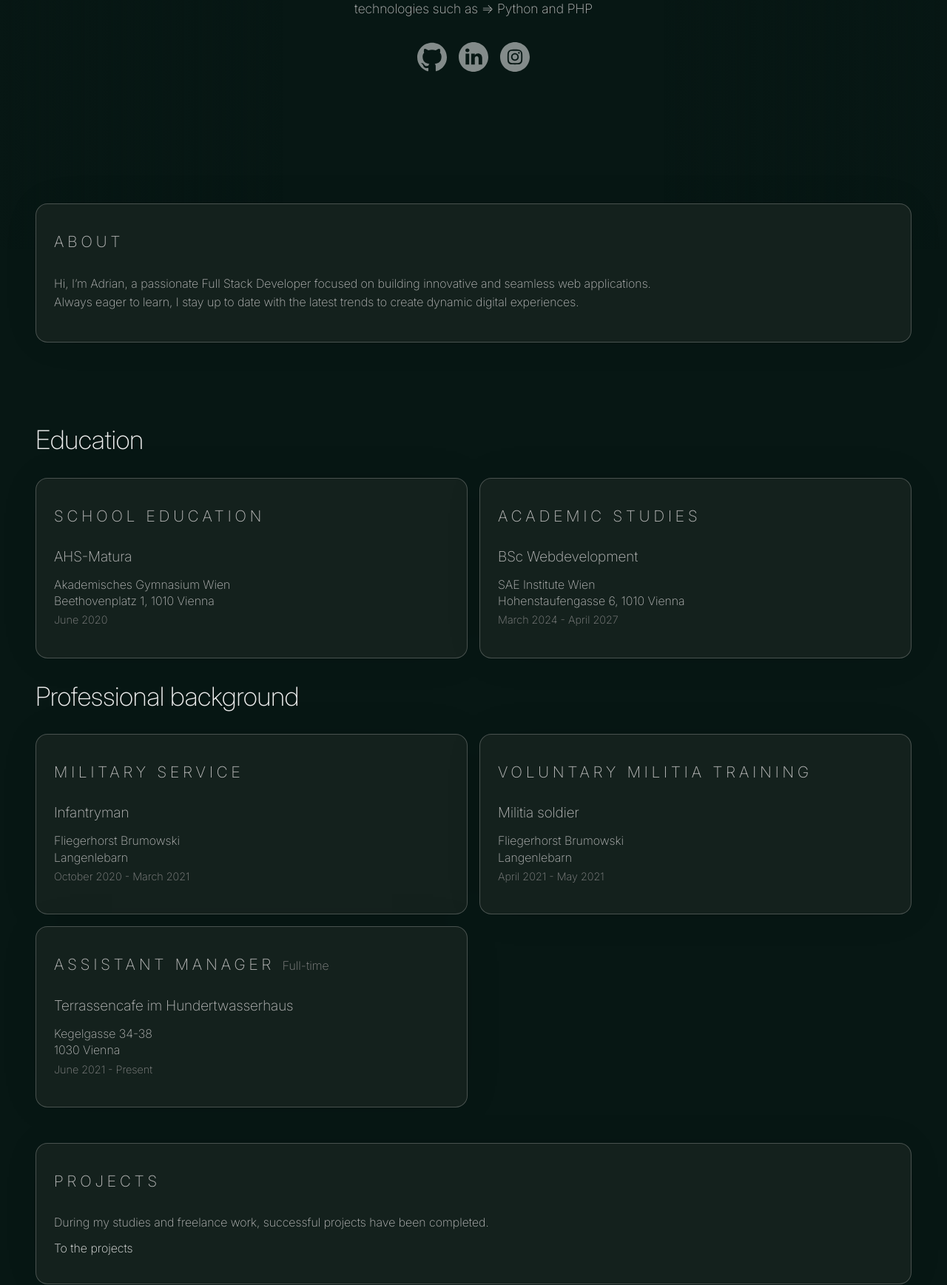
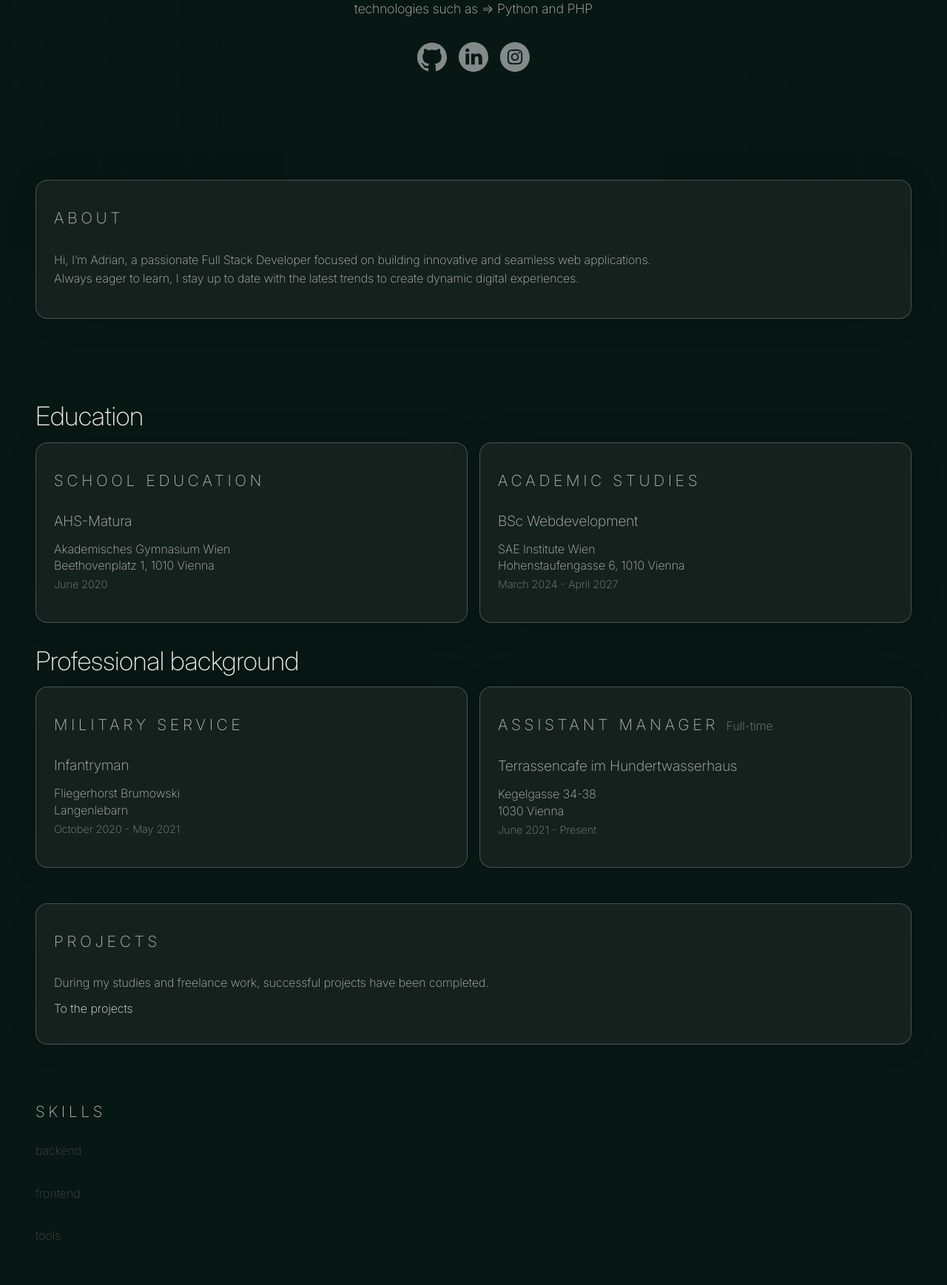
Before and after one commit to berisha-ad/portfolio_py, a Django app: page / in a window 1280 px wide. Shown: the part 463-2200 px from the top of the page at 74% size. Run offline with Django 5.2, Linux system fonts and the light colour scheme; data that the repository does not hold is empty; some libraries are stand-ins or nearby versions.

Commit message:
added some styles

```diff
--- a/portfolio_app/static/CSS/global.css
+++ b/portfolio_app/static/CSS/global.css
@@ -53,7 +53,7 @@ body {
     flex-direction: column;
     align-items: center;
     justify-content: center;
-    background-color: #14211d;
+    background: linear-gradient(to right bottom, #14211d , #0f1815);
     z-index: 1000;
 }
 
@@ -238,7 +238,7 @@ a {
 }
 
 .about-section {
-    padding-block: 8rem 2rem;
+    padding-block: 6rem 2rem;
 }
 
 /* ---------------------------------------------------
@@ -303,6 +303,10 @@ a {
     grid-template-columns: repeat(2, minmax(0, 1fr));
     gap: 1rem;
     margin-bottom: 2rem;
+}
+
+.cv-section-home h2 {
+    margin-bottom: 1rem;
 }
 
 .cv-card {
@@ -591,6 +595,15 @@ footer .logo {
 
     .cv-grid {
         grid-template-columns: repeat(1, minmax(0, 1fr));
+        gap: 1.7rem;
+    }
+
+    .m-t-2 {
+        margin-top: 4rem;
+    }
+
+    .cv-section-home h2 {
+        font-size: 1.8rem;
     }
 
     /* Skills Section */
--- a/portfolio_app/static/JS/cursor.js
+++ b/portfolio_app/static/JS/cursor.js
@@ -35,10 +35,11 @@ cards.forEach((card) => {
 
 const tl = gsap.timeline();
 
+const isMobile = window.innerWidth < 768;
+const duration = isMobile ? 0.7 : 1.3;
 
 
-
-tl.to({}, { duration: 1 });
+tl.to({}, { duration: 0.5 });
 
 tl.fromTo('.loading-logo',
     { opacity: 0 },
@@ -53,6 +54,6 @@ tl.to('.loading-logo', {
 
 tl.to('.loading-screen', {
     width: 0,
-    duration: 1.5,
+    duration: duration,
     ease: "power2.out"
 })
--- a/portfolio_app/templates/portfolio/index.html
+++ b/portfolio_app/templates/portfolio/index.html
@@ -74,19 +74,13 @@
                     <p class="date">March 2024 - April 2027</p>
                 </div>
             </div>
-            <h2>Professional background</h2>
+            <h2 class="m-t-2">Professional background</h2>
             <div class="cv-grid">
                 <div class="cv-card light-big">
                     <h3 class="allcaps-headline">Military service</h3>
                     <h4 class="location-headline">Infantryman</h4>
                     <p>Fliegerhorst Brumowski<br>Langenlebarn</p>
-                    <p class="date">October 2020 - March 2021</p>
-                </div>
-                <div class="cv-card light-big">
-                    <h3 class="allcaps-headline">Voluntary militia training</h3>
-                    <h4 class="location-headline">Militia soldier</h4>
-                    <p>Fliegerhorst Brumowski<br>Langenlebarn</p>
-                    <p class="date">April 2021 - May 2021</p>
+                    <p class="date">October 2020 - May 2021</p>
                 </div>
                 <div class="cv-card light-big">
                     <h3 class="allcaps-headline">Assistant manager <span class="side-note">Full-time</span></h3>
```
Also changed, not shown: 2 other files.
